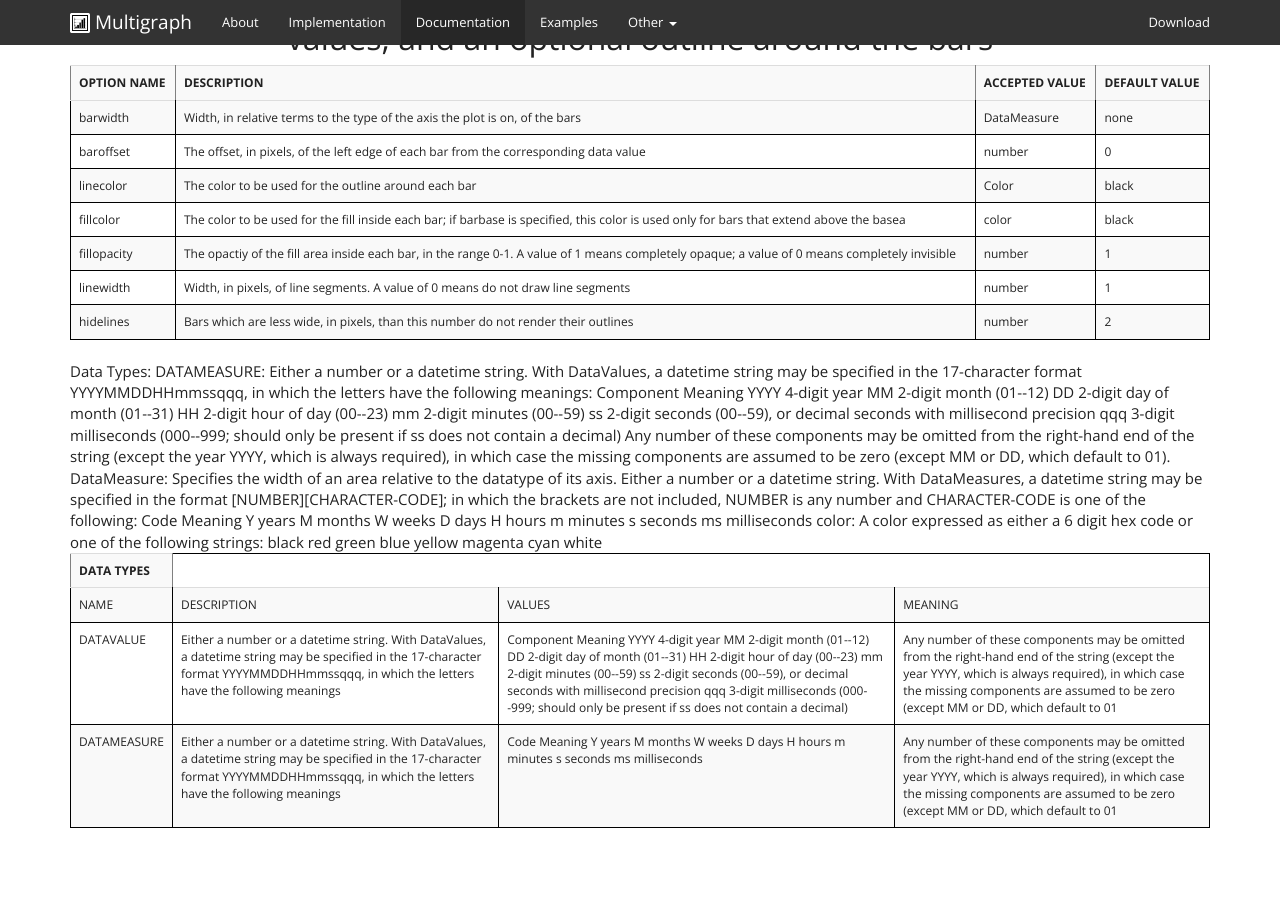
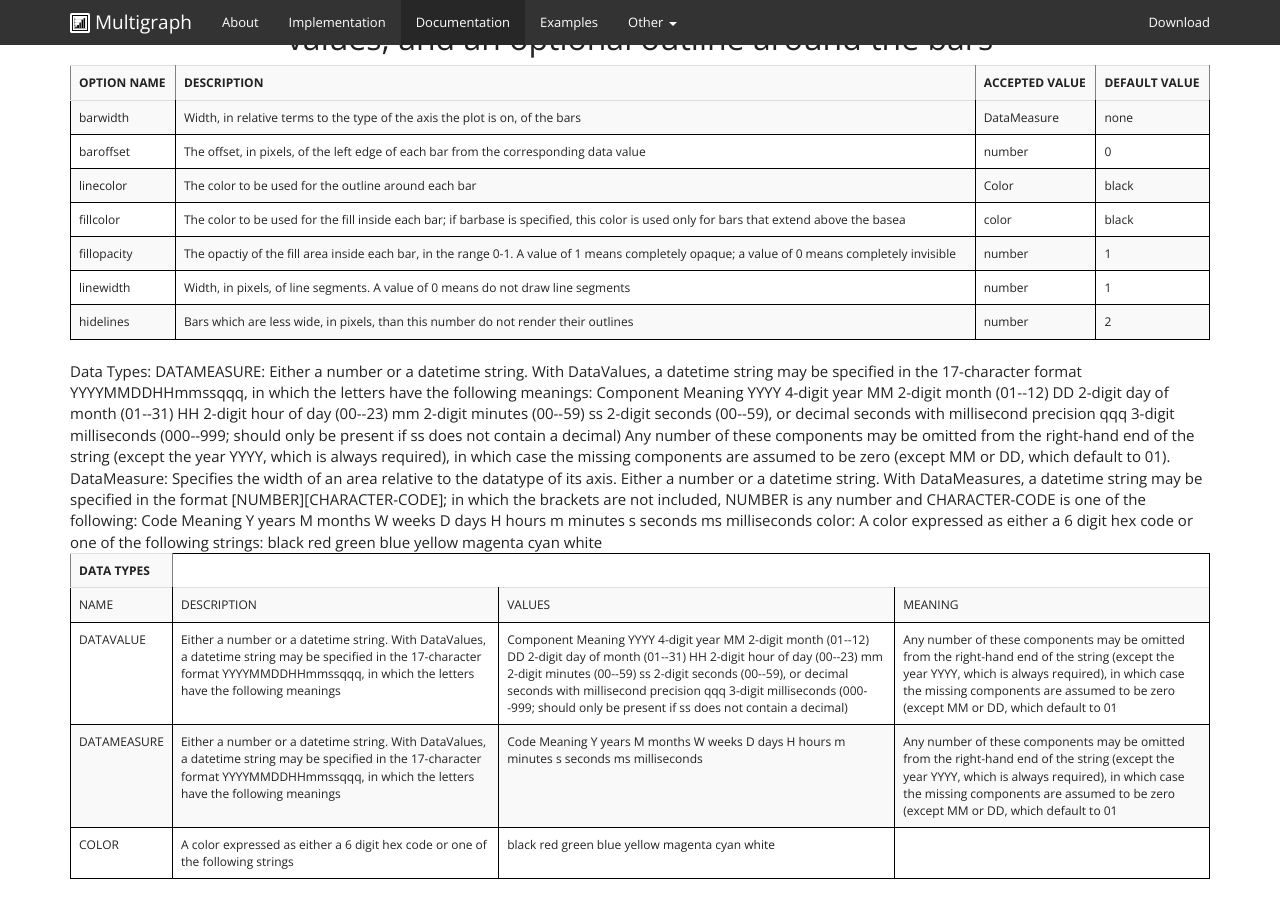
Before and after one commit to khunter3D/khunter3D.github.io, a Jekyll site: the page built from docs/renderers/index.html, in a window 1280 px wide and 900 px high, scrolled down 2944 px. Built offline with Jekyll 4.4.1, drawn with Linux system fonts in a browser that asks for light colours; nearby versions of some CDN libraries; Markdown is read by kramdown in place of the engine named in the settings; before the commit the page ends 3793 px from its top, so only the background shows below that.

Commit message:
Update index.html

```diff
--- a/docs/renderers/index.html
+++ b/docs/renderers/index.html
@@ -716,7 +716,21 @@ and draws a line segment between consecutive data points in each line.
 
 
 
+<td> COLOR
 
+        </td>
+  <td>A color expressed as either a 6 digit hex code or one of the
+        following strings</td>
+  <td>
+        black
+        red
+        green
+        blue
+        yellow
+        magenta
+        cyan
+        white
+</tr>
 Data Types:
 
      DATAMEASURE:
```
